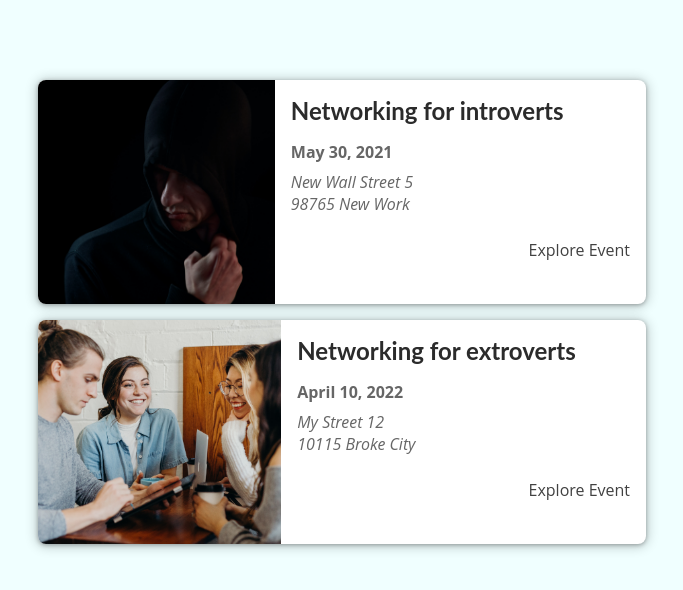
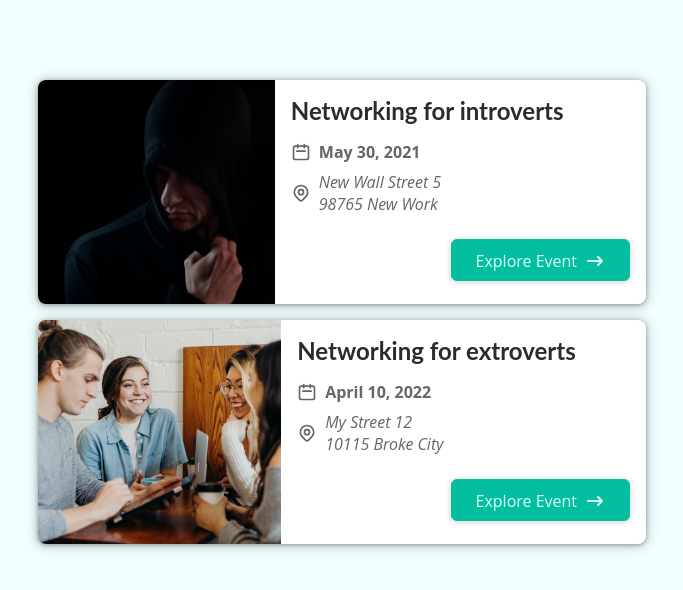
Before and after one commit to Raphael-Tene/upcoming, a Next.js app: page / in a window 1280 px wide. Shown: the top 590 px of the page, without its empty margins (298-981 px from the left). Built offline with nearby package versions, Linux system fonts and the light colour scheme.

Commit message:
added buttons and icons

```diff
--- /dev/null
+++ b/components/UI/button.js
@@ -0,0 +1,12 @@
+/* eslint-disable react/prop-types */
+import Link from "next/link";
+import React from "react";
+import classes from "./button.module.css";
+
+function Button(props) {
+ return <Link className={classes.btn} href={props.link}>
+    {props.children}
+  </Link>;
+}
+
+export default Button;
--- /dev/null
+++ b/components/UI/button.module.css
@@ -0,0 +1,18 @@
+.btn {
+  text-decoration: none;
+  cursor: pointer;
+  font: inherit;
+  background-color: #03be9f;
+  border: 1px solid #03be9f;
+  border-radius: 6px;
+  color: #dafff7;
+  padding: 0.5rem 1.5rem;
+  text-align: center;
+  box-shadow: 0 1px 6px rgba(0, 0, 0, 0.2);
+}
+
+.btn:hover,
+.btn:active {
+  background-color: #02afa1;
+  border-color: #02afa1;
+}
--- a/components/events/event-item.js
+++ b/components/events/event-item.js
@@ -1,7 +1,11 @@
+// @ts-nocheck
 /* eslint-disable react/prop-types */
 import React from "react";
-import Link from "next/link";
 import classes from "./eventItem.module.css";
+import Button from "../UI/button";
+import DateIcon from "./icons/date-icon";
+import AddressIcon from "./icons/address-icon";
+import ArrowRightIcon from "./icons/arrow-right-icon";
 
 function EventItem(props) {
   const { title, image, date, location, id } = props;
@@ -22,14 +26,21 @@
         <div className={classes.summary}>
           <h2>{title} </h2>
           <div className={classes.date}>
+            <DateIcon />
             <time>{humanReadableDate}</time>
           </div>
-          <div>
-            <address className={classes.address}>{formattedAddress}</address>
+          <div className={classes.address}>
+            <AddressIcon />
+            <address>{formattedAddress}</address>
           </div>
         </div>
         <div className={classes.actions}>
-          <Link href={exploreLink}> Explore Event</Link>
+          <Button link={exploreLink}>
+            <span>Explore Event</span>
+            <span className={classes.icon}>
+              <ArrowRightIcon />
+            </span>
+          </Button>
         </div>
       </div>
     </li>
--- /dev/null
+++ b/components/events/icons/address-icon.js
@@ -0,0 +1,26 @@
+import React from "react";
+function AddressIcon() {
+  return (
+    <svg
+      xmlns="http://www.w3.org/2000/svg"
+      fill="none"
+      viewBox="0 0 24 24"
+      stroke="currentColor"
+    >
+      <path
+        strokeLinecap="round"
+        strokeLinejoin="round"
+        strokeWidth={2}
+        d="M17.657 16.657L13.414 20.9a1.998 1.998 0 01-2.827 0l-4.244-4.243a8 8 0 1111.314 0z"
+      />
+      <path
+        strokeLinecap="round"
+        strokeLinejoin="round"
+        strokeWidth={2}
+        d="M15 11a3 3 0 11-6 0 3 3 0 016 0z"
+      />
+    </svg>
+  );
+}
+
+export default AddressIcon;
--- /dev/null
+++ b/components/events/icons/arrow-right-icon.js
@@ -0,0 +1,18 @@
+import React from "react";
+function ArrowRightIcon() {
+  return (
+    <svg
+      xmlns="http://www.w3.org/2000/svg"
+      viewBox="0 0 20 20"
+      fill="currentColor"
+    >
+      <path
+        fillRule="evenodd"
+        d="M12.293 5.293a1 1 0 011.414 0l4 4a1 1 0 010 1.414l-4 4a1 1 0 01-1.414-1.414L14.586 11H3a1 1 0 110-2h11.586l-2.293-2.293a1 1 0 010-1.414z"
+        clipRule="evenodd"
+      />
+    </svg>
+  );
+}
+
+export default ArrowRightIcon;
--- /dev/null
+++ b/components/events/icons/date-icon.js
@@ -0,0 +1,20 @@
+import React from "react";
+function DateIcon() {
+  return (
+    <svg
+      xmlns="http://www.w3.org/2000/svg"
+      fill="none"
+      viewBox="0 0 24 24"
+      stroke="currentColor"
+    >
+      <path
+        strokeLinecap="round"
+        strokeLinejoin="round"
+        strokeWidth={2}
+        d="M8 7V3m8 4V3m-9 8h10M5 21h14a2 2 0 002-2V7a2 2 0 00-2-2H5a2 2 0 00-2 2v12a2 2 0 002 2z"
+      />
+    </svg>
+  );
+}
+
+export default DateIcon;
```
